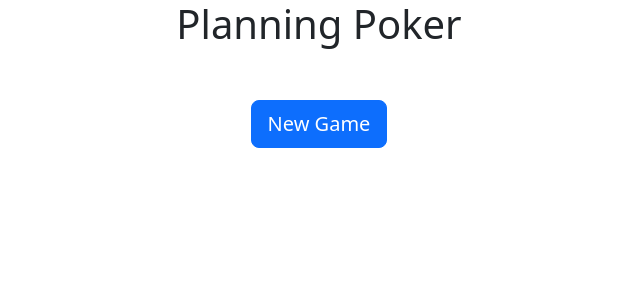
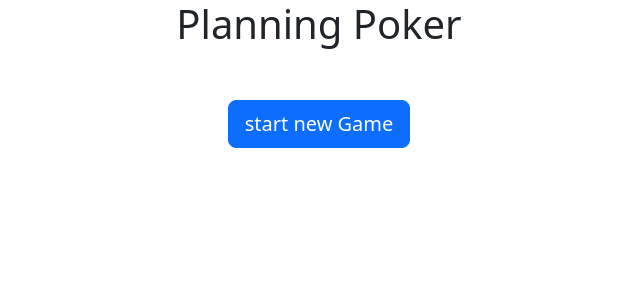
Before and after one commit to raarnout/planning-poker, a React (Create React App) app: page / in a window 1280 px wide. Shown: the top 300 px of the page, without its empty margins (321-961 px from the left). Built offline with nearby package versions, Linux system fonts and the light colour scheme.

Commit message:
create logic for adding new game to firebase.

```diff
--- /dev/null
+++ b/src/api/firebase.tsx
@@ -0,0 +1,10 @@
+// import { db } from './firebase-config';
+// import { collection, addDoc } from 'firebase/firestore';
+
+// const gamesCollectionRef = collection(db, 'games');
+
+export const createNewGame = async () => {
+	// const data: any = await addDoc(gamesCollectionRef, {});
+	// console.log(data.id);
+	console.log('create new game');
+};
--- a/src/components/1-atoms/Button/index.tsx
+++ b/src/components/1-atoms/Button/index.tsx
@@ -1,5 +1,3 @@
-import { MouseEventHandler } from 'react';
-
 export enum ButtonVariant {
 	PRIMARY = 'primary',
 	SECONDARY = 'secondary',
@@ -25,7 +23,7 @@ export enum ButtonSize {
 
 export interface ButtonProps {
 	label: string;
-	onClick: MouseEventHandler<HTMLButtonElement>;
+	onClick: () => void;
 	type?: ButtonType;
 	variant?: ButtonVariant;
 	size?: ButtonSize;
--- a/src/components/3-organisms/Main/main.tsx
+++ b/src/components/3-organisms/Main/main.tsx
@@ -1,21 +1,15 @@
-import { Color } from '../../../types/color';
-import { MouseEvent } from 'react';
 import Button from '../../1-atoms/Button';
+import { createNewGame } from '../../../api/firebase';
 
-interface MainProps {
-	bgColor?: Color;
-}
+const createGame = async () => {
+	console.log('create new game');
+	createNewGame();
+};
 
-export const Main = (props: MainProps) => {
-	const clickHandler = (event: MouseEvent<HTMLButtonElement>) => {
-		event.preventDefault();
-		const button: HTMLButtonElement = event.currentTarget;
-		console.log('start new game', button);
-	};
-
+export const Main = () => {
 	return (
 		<section id="main" className="container-fluid text-center">
-			<Button label="New Game" onClick={clickHandler}></Button>
+			<Button label="start new Game" onClick={createGame}></Button>
 		</section>
 	);
 };
```
Also changed, not shown: src/api/firebase-config.ts (line endings or trailing spaces).
